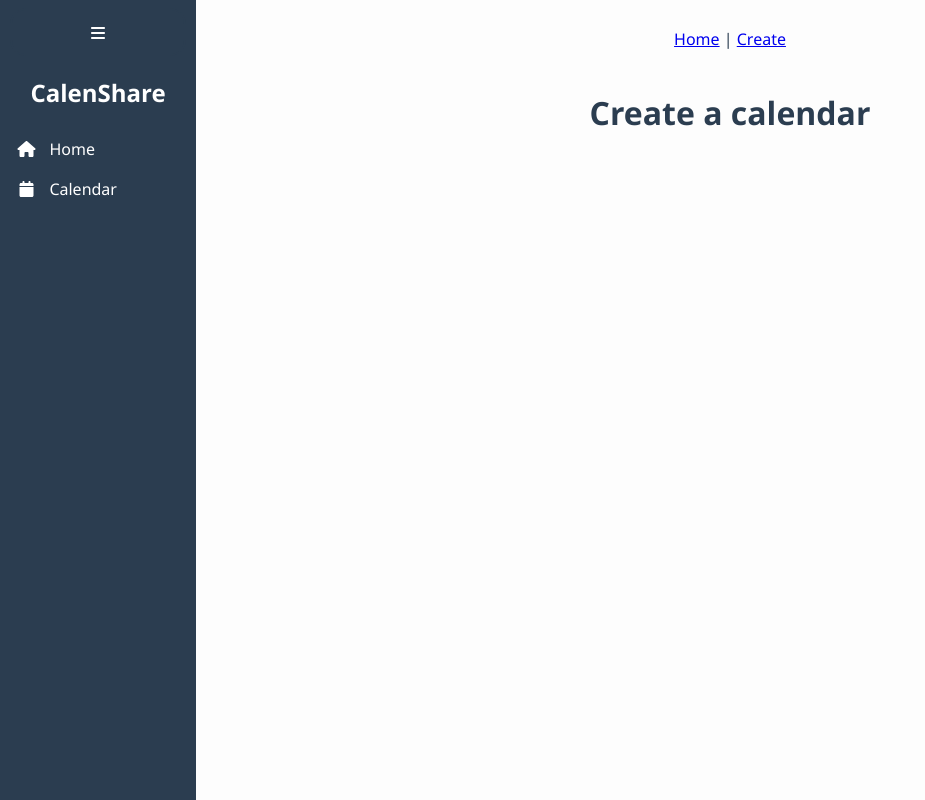
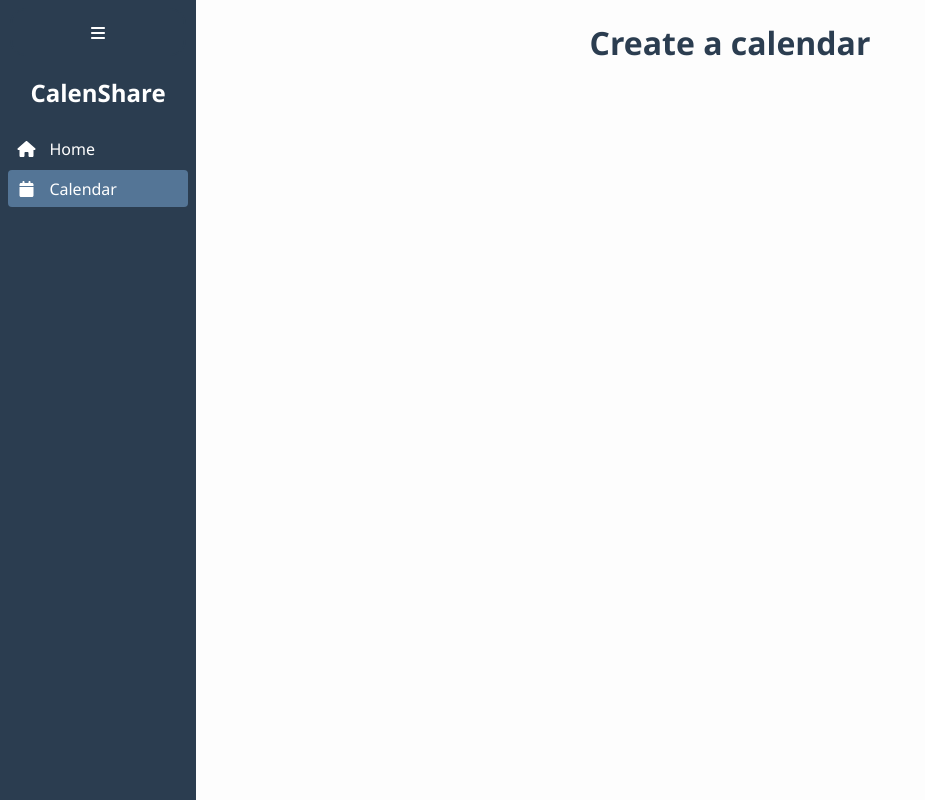
Before and after one commit to Project-Code-UVA/Calenshare, a Vue app: page /calendar in a window 1280 px wide. Shown: the whole page, without its empty margins (0-925 px from the left). Built offline with nearby package versions, Linux system fonts and the light colour scheme.

Commit message:
More setup

```diff
--- a/src/App.vue
+++ b/src/App.vue
@@ -1,9 +1,5 @@
 <template>
   <sidebar/>
-  <nav :style = "{'margin-left': sidebarWidth}">
-    <router-link to="/">Home</router-link> |
-    <router-link to="/create">Create</router-link>
-  </nav>
   <div :style = "{'margin-left': sidebarWidth}">
     <router-view></router-view>
   </div>
--- a/src/components/sidebar/pageSidebar.vue
+++ b/src/components/sidebar/pageSidebar.vue
@@ -28,7 +28,7 @@ export default {
         </h2>
 
         <sidebarLinks to="/" icon="fas fa-home">Home</sidebarLinks>
-        <sidebarLinks to="/create" icon="fas fa-calendar">Calendar</sidebarLinks>
+        <sidebarLinks to="/calendar" icon="fas fa-calendar">Calendar</sidebarLinks>
     </div>
 </template>
 
--- a/src/views/homePage.vue
+++ b/src/views/homePage.vue
@@ -19,7 +19,7 @@
 
 <script>
 export default {
-  name: 'loginPage',
+  name: 'homePage',
   props: {
 
   }
--- a/src/views/myCalendar.vue
+++ b/src/views/myCalendar.vue
@@ -6,7 +6,7 @@
 
 <script>
   export default {
-    name: 'calendarCreate',
+    name: 'myCalendar',
     props: {
 
     }
```
